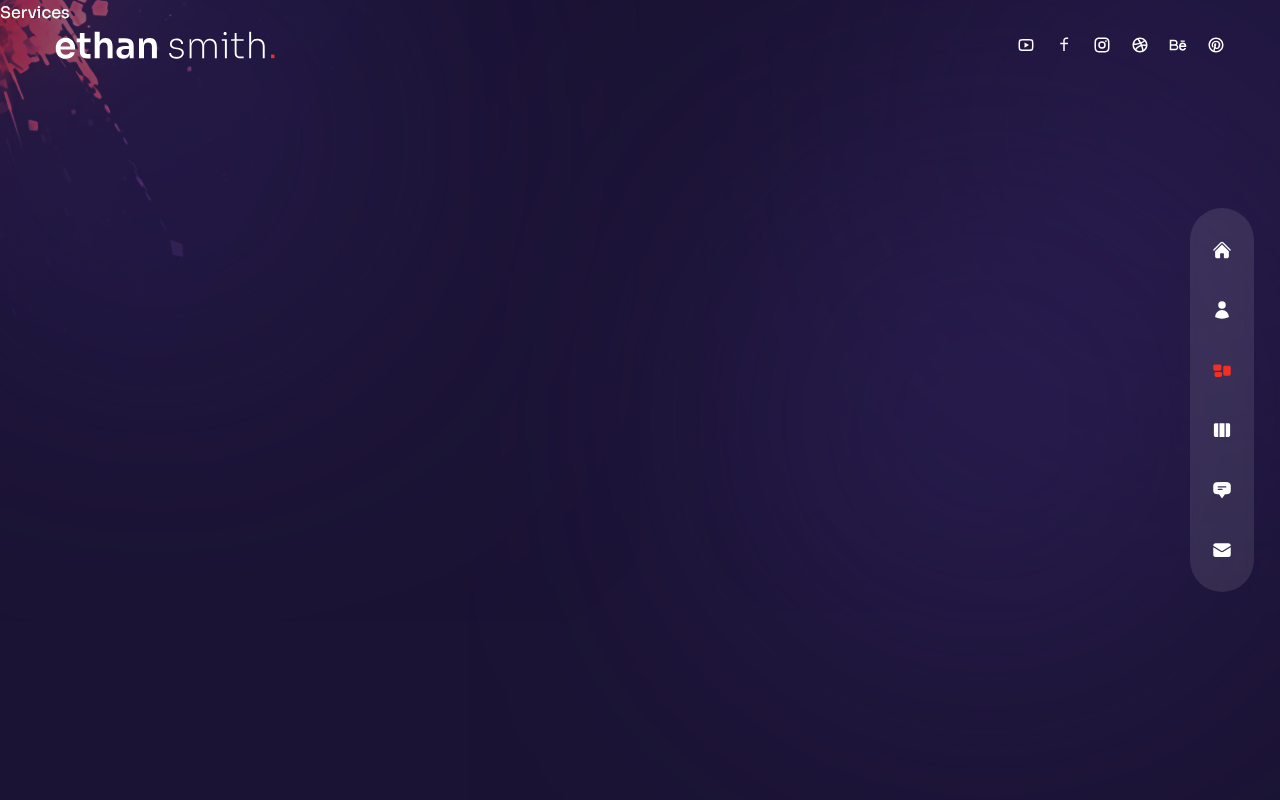
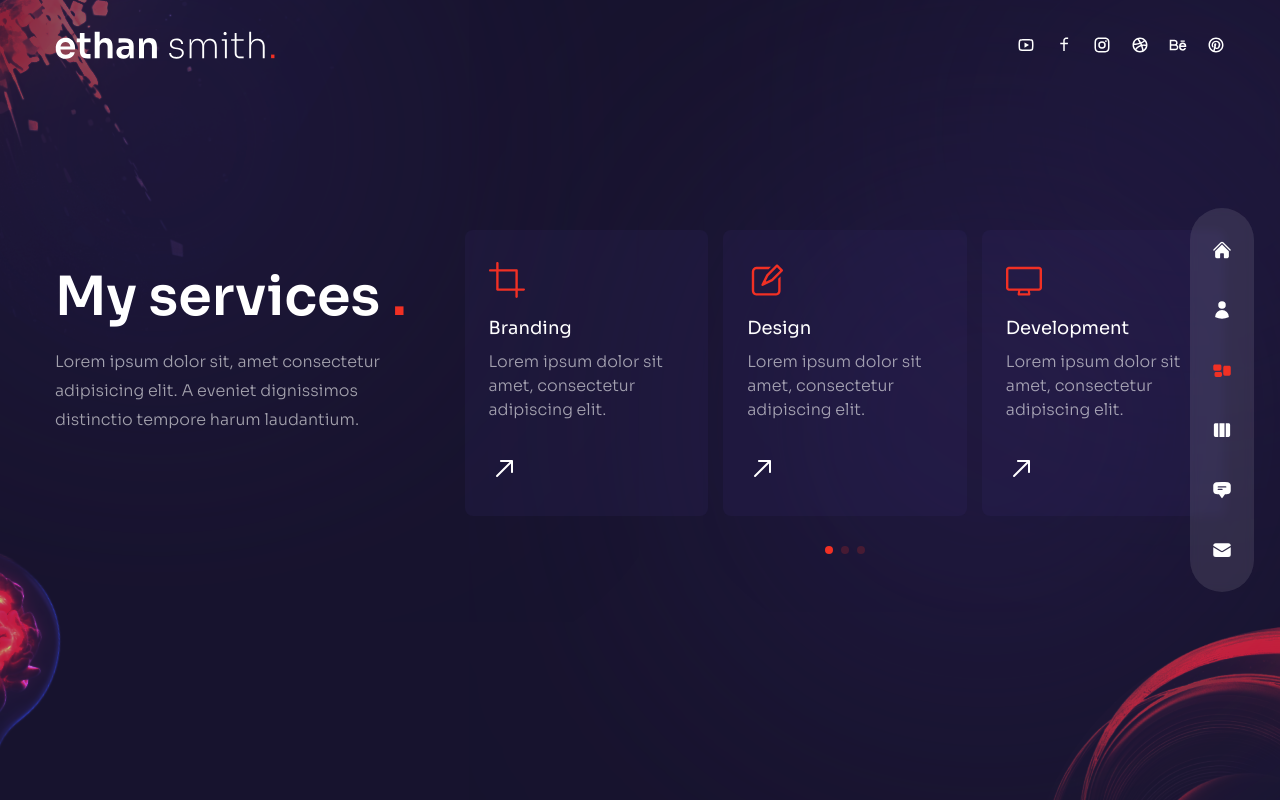
Before and after one commit to MateuscardosoRocha/Portfolio-Pessoal, a Next.js app: page /services in a window 1280 px wide. Built offline with nearby package versions, Linux system fonts and the light colour scheme.

Commit message:
Services

```diff
--- a/components/Bulb.js
+++ b/components/Bulb.js
@@ -1,5 +1,10 @@
+import Image from 'next/image'
+
+
 const Bulb = () => {
-  return <div>Bulb</div>;
+  return <div className='absolute -left-36 -bottom-12 rotate-12 mix-blend-color-dodge animate-pulse duration-75 z-10 w-[200px] xl:[260px]'>
+    <Image src={'/bulb.png'} width={260} height={200} className='w-full h-full' alt='Lampada'/>
+  </div>;
 };
 
 export default Bulb;
--- a/components/ServiceSlider.js
+++ b/components/ServiceSlider.js
@@ -1,3 +1,6 @@
+import { RxCrop, RxPencil2, RxDesktop, RxReader, RxRocket, RxArrowTopRight } from 'react-icons/rx'
+
+
 // data
 const serviceData = [
   {
@@ -27,8 +30,57 @@
   },
 ];
 
+import { Swiper, SwiperSlide } from 'swiper/react'
+
+import 'swiper/css'
+import 'swiper/css/free-mode'
+import 'swiper/css/pagination'
+
+import { FreeMode, Pagination } from 'swiper';
+
 const ServiceSlider = () => {
-  return <div>Service Slider</div>;
+  return <Swiper breakpoints={{
+    320: {
+      slidesPerView: 1,
+      spaceBetween: 15
+    },
+    640: {
+      slidesPerView: 3,
+      spaceBetween: 15
+    },
+
+  }}
+    FreeMode={true}
+    pagination={{
+      clickable: true
+    }}
+    modules={[ FreeMode, Pagination ]}
+    className='h-[240px] sm:h-[340px]'
+  >
+
+    {
+      serviceData.map((item, index) => {
+        return <SwiperSlide key={index}>
+          <div className='bg-[rgba(65,47,123,0.15)] h-max rounded-lg px-6 py-8 flex sm:flex-col gap-x-6 sm:gap-x-0 group cursor-pointer hover:bg-[rgba(89,65,169,0.15)] transition-all duration-300' >
+            {/*ícone  */}
+            <div className='text-4xl text-accent mb-4'>{item.icon}</div>
+            {/*Título e desc  */}
+            <div className='mb-8'>
+              <div className='mb-2 text-lg'>{item.title}</div>
+              <p className='max-w-[350px] leading-normal'>{item.description}</p>
+            </div>
+
+            {/* Flecha */}
+            <div className='text-3xl'>
+              <RxArrowTopRight className='group-hover:rotate-45 group-hover:text-accent transition-all duration-300'/>
+            </div>
+
+          </div>
+        </SwiperSlide>
+      })
+    }
+
+  </Swiper>;
 };
 
 export default ServiceSlider;
--- a/pages/services/index.js
+++ b/pages/services/index.js
@@ -1,5 +1,53 @@
+
+
+import ServiceSlider from '../../components/ServiceSlider';
+import Bulb from '../../components/Bulb'
+import Circles from '../../components/Circles'
+
+import { motion } from 'framer-motion';
+import { fadeIn } from '../../variants'
+
+
 const Services = () => {
-  return <div>Services</div>;
+  return <div className='h-full bg-primary/30 py-36 flex items-center'>
+    <Circles />
+    <div className='container mx-auto'>
+      <div className='flex flex-col xl:flex-row gap-x-8'>
+        {/* text */}
+        <div className='text-center flex xl:w-[30vw] flex-col lg:text-left mb-4 xl:mb-0 '>
+          <motion.h2
+            variants={fadeIn('up', 0.2)}
+            initial="hidden"
+            animate="show"
+            exit="hidden"
+
+            className='h2 xl:mt-8'>
+            My services <span className='text-accent'>.</span>
+          </motion.h2>
+          <motion.p
+            variants={fadeIn('up', 0.4)}
+            initial="hidden"
+            animate="show"
+            exit="hidden"
+            className='mb-4 max-w-[400px] mx-auto lg:mx-0'>Lorem ipsum dolor sit, amet consectetur adipisicing elit. A eveniet dignissimos distinctio tempore harum laudantium.</motion.p>
+        </div>
+        <motion.div
+
+          variants={fadeIn('down', 0.6)}
+          initial="hidden"
+          animate="show"
+          exit="hidden"
+          className='w-full xl:max-w-[65%]'>
+
+          {/* slider */}
+          <ServiceSlider />
+
+        </motion.div>
+
+      </div>
+    </div>
+    <Bulb />
+  </div>;
 };
 
 export default Services;
```
